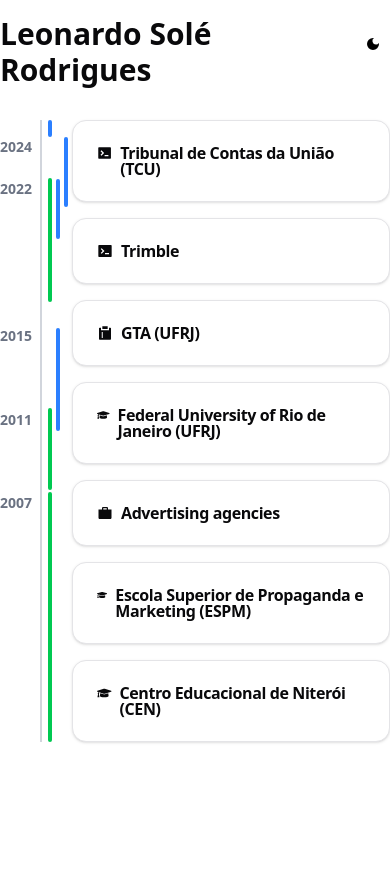
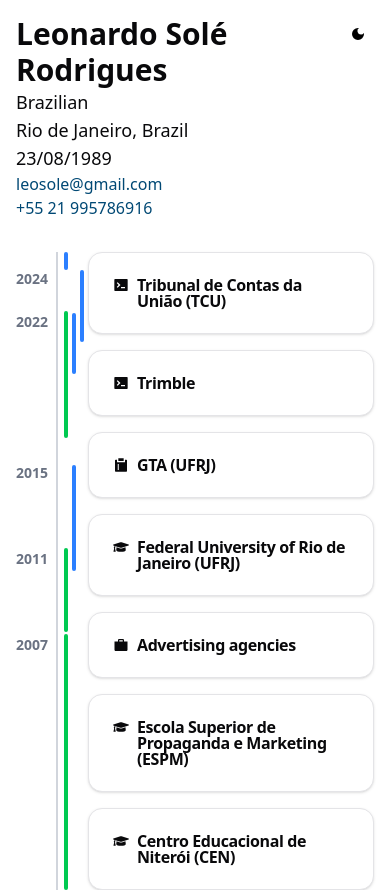
Before and after one commit to leosole/cv, a React app: page / in a window 390 px wide. Before the commit the page ends 844 px from the top, so only its background shows below. Built offline with nearby package versions, Linux system fonts and the light colour scheme; the HTML template or start-up script is replaced by a standard one.

Commit message:
resize logic

```diff
--- a/src/App.tsx
+++ b/src/App.tsx
@@ -3,15 +3,28 @@
 import cv_json from "@/static/cv.json"
 import type { CV } from "./types/cv"
 import Calendar from "./components/calendar/calendar"
+import { useEffect, useRef, useState } from "react"
 
 const cv: CV = cv_json
 
 function App() {
+	const headerRef = useRef<HTMLDivElement>(null)
+	const [headerHeight, setHeaderHeight] = useState(0);
+	const handleResize = () => {
+		setHeaderHeight(headerRef.current?.offsetHeight || 0);
+	}
+	useEffect(() => {
+      window.addEventListener('resize', handleResize);
+	  handleResize()
+      return () => {
+        window.removeEventListener('resize', handleResize);
+      };
+    }, []);
 	return (
-		<>
-			<Header info={cv.info} />
-			<Calendar events={[...cv.professional_experience, ...cv.education]} />
-		</>
+		<div className="px-4">
+			<Header info={cv.info} ref={headerRef} />
+			<Calendar events={[...cv.professional_experience, ...cv.education]} headerHeight={headerHeight}/>
+		</div>
 	)
 }
 
--- a/src/components/calendar/calendar.tsx
+++ b/src/components/calendar/calendar.tsx
@@ -9,12 +9,13 @@
 
 interface CalendarProps {
 	events: (ProfessionalExperience | Education)[]
+	headerHeight?: number
 }
 
 const COLLAPSED_CARD_HEIGHT_REM = 4
 const CARD_MARGIN_REM = 1
 
-export default function Calendar({ events }: CalendarProps) {
+export default function Calendar({ events, headerHeight = 0 }: CalendarProps) {
 	const containerRef = useRef<HTMLDivElement>(null)
 	const [hoveredCard, setHoveredCard] = useState<number>()
 	const [mouseYear, setMouseYear] = useState<string>()
@@ -98,13 +99,13 @@
 	const getYearFromOffset = () => {
 		const totalHeight = containerRef.current?.getBoundingClientRect().height
 		if (totalHeight && mousePosition) {
-			const months = Math.floor((totalTimelineMonths * (totalHeight - mousePosition - 12))/totalHeight)
+			const months = Math.floor((totalTimelineMonths * (totalHeight - mousePosition))/totalHeight)
 			setMouseYear(format(add(timelineEnd, { months }), "yyyy"))
 		}
 	}
 
 	const onMouseMove = (e: React.MouseEvent) => {
-		setMousePosition(e.pageY-90)
+		setMousePosition(e.pageY-headerHeight-32)
 		getYearFromOffset()
 	}
 	return (
@@ -114,7 +115,7 @@
 			style={{ minHeight: `${totalMinHeightRem}rem`, position: "relative" }}
 		>
 			<div
-				className="absolute left-10 lg:left-0 top-0 bottom-0 w-20 z-10"
+				className="absolute left-0 top-0 bottom-0 w-20 z-10"
 				onMouseEnter={onMouseMove}
 				onMouseMove={onMouseMove}
 				onMouseLeave={() => setMousePosition(undefined)}
--- a/src/components/calendar/event-card.tsx
+++ b/src/components/calendar/event-card.tsx
@@ -65,7 +65,7 @@
 	return (
 		<>
 			<CollapsibleCardHeader>
-				{icon()}
+				<span>{icon()}</span>
 				{work.company}
 			</CollapsibleCardHeader>
 			<CollapsibleCardContent>
@@ -103,7 +103,10 @@
 	const education = info as Education
 	return (
 		<>
-			<CollapsibleCardHeader><FaGraduationCap/>{education.institution}</CollapsibleCardHeader>
+			<CollapsibleCardHeader>
+				<span><FaGraduationCap/></span>
+				{education.institution}
+			</CollapsibleCardHeader>
 			<CollapsibleCardContent>
 				<CardDescription>{education.degree}</CardDescription>
 				<DateRange start={format(info.startDate, "MMM, yyyy")} end={format(info.endDate, "MMM, yyyy")} />
--- a/src/components/header.tsx
+++ b/src/components/header.tsx
@@ -5,18 +5,26 @@
 
 interface HeaderProps {
 	info: Info
+	ref?: React.Ref<HTMLDivElement>
 }
-export function Header({ info }: HeaderProps) {
-	const { name } = info
+export function Header({ info, ref }: HeaderProps) {
+	const { name, location, nationality, email, phone, birthdate } = info
 	const { isDark, toggleTheme } = useTheme()
 	return (
-		<header className="container mx-auto flex flex-col">
-			<span className="flex justify-between items-center">
-				<h1 className="text-3xl font-bold mt-4">{name}</h1>
+		<header className="container mx-auto flex flex-col" ref={ref}>
+			<div className="flex justify-between items-start mt-4">
+				<div>
+					<h1 className="text-3xl font-bold">{name}</h1>
+					<h2 className="text-lg">{nationality}</h2>
+					<h2 className="text-lg">{location}</h2>
+					<h2 className="text-lg">{birthdate}</h2>
+					<h3><a href={`mailto:${email}`} className="text-md">{email}</a></h3>
+					<h3><a href={`https://wa.me/${phone.replace(/[\s\+]/g, "")}`} className="text-md">{phone}</a></h3>
+				</div>
 				<Button size="icon" variant="ghost" onClick={toggleTheme}>
 					{isDark ? <MdLightMode /> : <MdDarkMode color="black" />}
 				</Button>
-			</span>
+			</div>
 		</header>
 	)
 }
--- a/src/index.css
+++ b/src/index.css
@@ -35,6 +35,7 @@
 	--sidebar-accent-foreground: oklch(0.21 0.006 285.885);
 	--sidebar-border: oklch(0.92 0.004 286.32);
 	--sidebar-ring: oklch(0.705 0.015 286.067);
+	--link: oklch(38.767% 0.09685 244.641);
 }
 
 @theme inline {
@@ -73,6 +74,7 @@
 	--color-sidebar-accent-foreground: var(--sidebar-accent-foreground);
 	--color-sidebar-border: var(--sidebar-border);
 	--color-sidebar-ring: var(--sidebar-ring);
+	--color-link: var(--link);
 	--animate-slide-down: slideDown 500ms ease-in-out;
 	--animate-slide-up: slideUp 500ms ease-in-out;
 }
@@ -109,6 +111,7 @@
 	--sidebar-accent-foreground: oklch(0.985 0 0);
 	--sidebar-border: oklch(1 0 0 / 10%);
 	--sidebar-ring: oklch(0.552 0.016 285.938);
+	--link: oklch(61.823% 0.1394 243.012);
 }
 
 @layer base {
@@ -117,6 +120,9 @@
 	}
 	body {
 		@apply bg-background text-foreground;
+	}
+	a {
+		@apply text-link hover:underline;
 	}
 
 	@keyframes slideDown {
```
